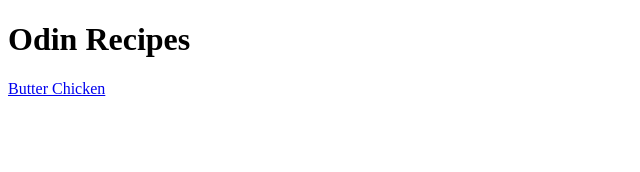
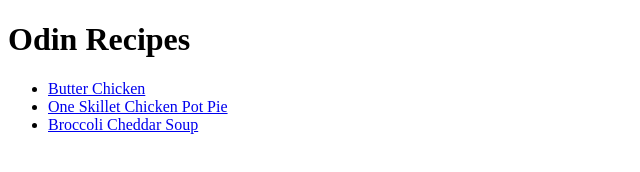
Before and after one commit to mooksen1/odin-recipes, a plain HTML site: page index.html in a window 1280 px wide. Shown: the whole page, without its empty margins (0-640 px from the left). Drawn offline with Linux system fonts and the light colour scheme.

Commit message:
added 2 more recipes and organized links in a more viewable way

```diff
--- a/index.html
+++ b/index.html
@@ -3,10 +3,14 @@
 <head>
     <meta charset="UTF-8">
     <meta name="viewport" content="width=, initial-scale=1.0">
-    <title>Document</title>
+    <title>Mike's Odin Recipes</title>
 </head>
 <body>
     <h1>Odin Recipes</h1>
-    <a href="recipes/butter-chicken.html">Butter Chicken</a>
+    <ul>
+   <li> <a href="recipes/butter-chicken.html">Butter Chicken</a> </li>
+   <li> <a href="recipes/Chicken-pot-pie.html">One Skillet Chicken Pot Pie</a> </li>
+   <li> <a href="recipes/broccoli-cheddar-soup.html">Broccoli Cheddar Soup</a> </li>
+</ul>
 </body>
 </html>
```
